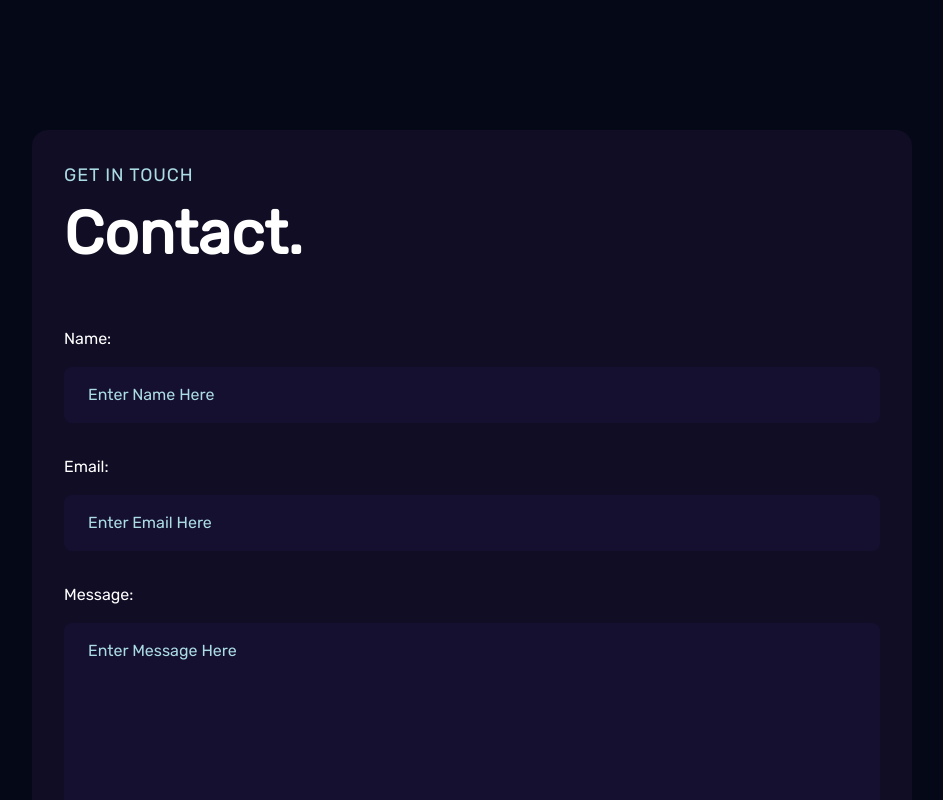
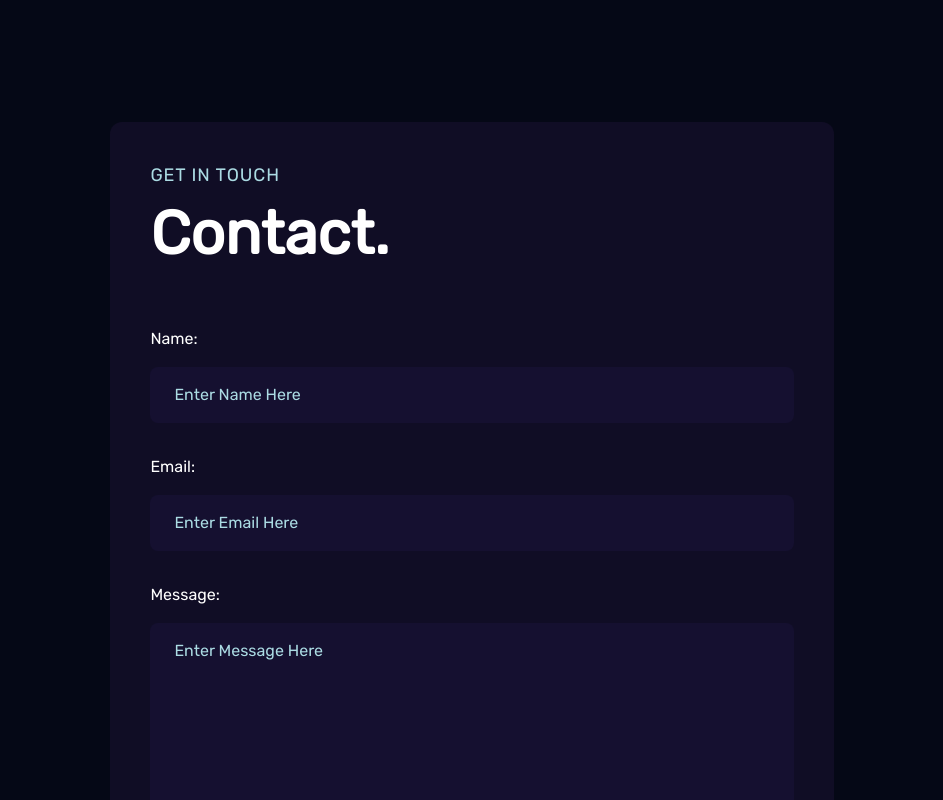
Before and after one commit to pradesh-m/portfolio-project, a React (Vite) app: page / in a window 1280 px wide. Shown: the part 2520-3320 px from the top of the page, without its empty margins (168-1111 px from the left). Built offline with nearby package versions, Linux system fonts and the light colour scheme.

Commit message:
Updated contact

```diff
--- a/src/components/Contact.jsx
+++ b/src/components/Contact.jsx
@@ -65,7 +65,7 @@ const Contact = () => {
 
   return (
     <div className="flex justify-center items-center h-screen">
-      <div className="flex-[0.75] bg-black-100 p-8 rounded-2xl">
+      <div className="flex-[0.6] bg-black-100 p-10 rounded-xl">
         <p className={styles.sectionSubText}>Get in touch</p>
         <h3 className={styles.sectionHeadText}>Contact.</h3>
 
```
